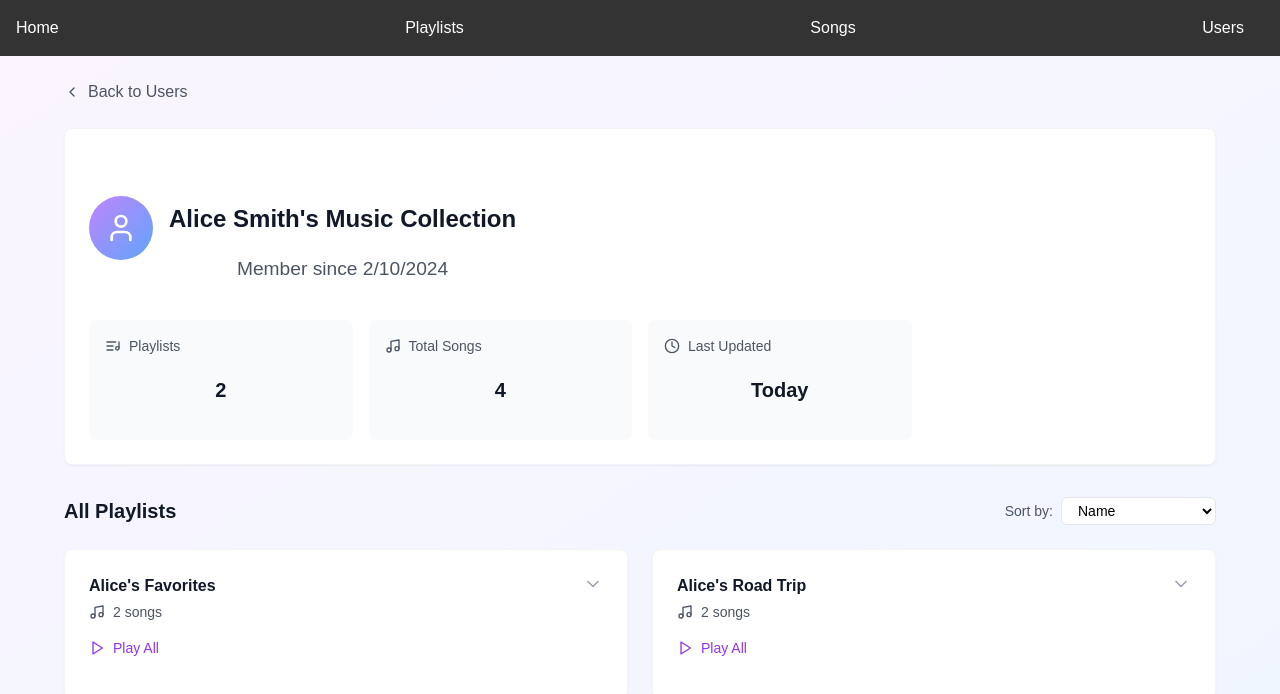
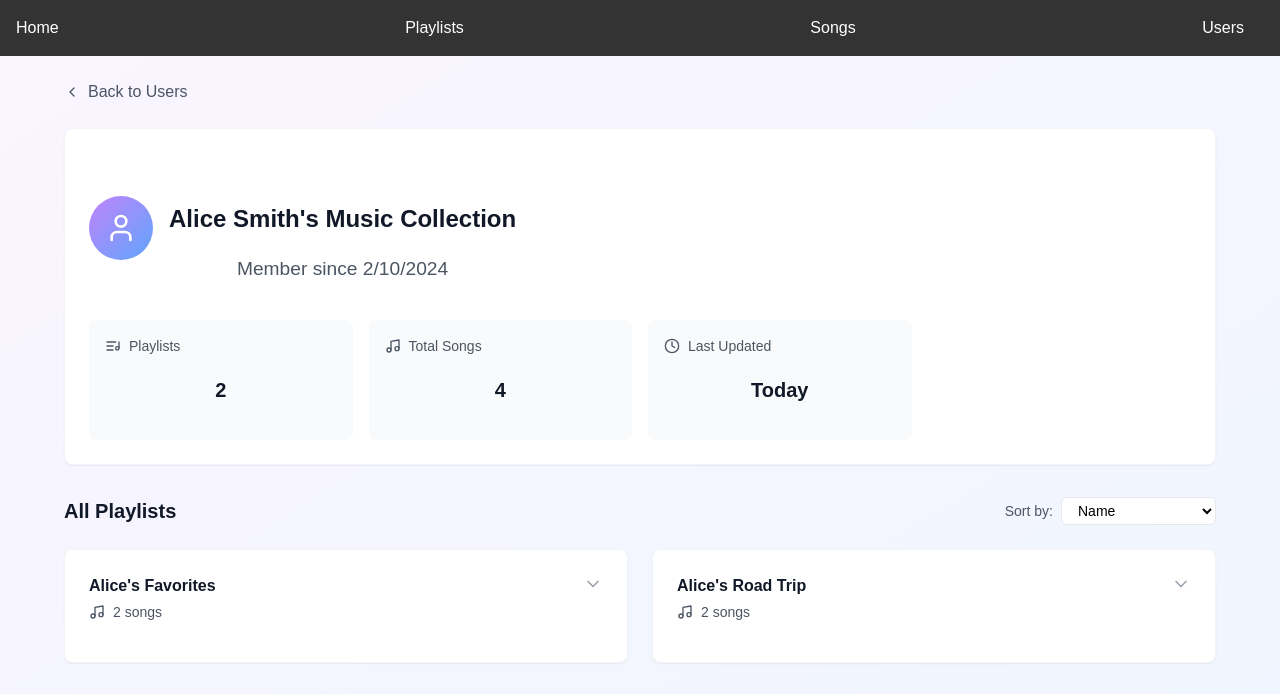
Before and after one commit to mlaurent83/spotify-playlist-app, a React (Create React App) app: page /#/users/1/playlists in a window 1280 px wide. Shown: the top 694 px of the page. Built offline with nearby package versions, Linux system fonts and the light colour scheme; the HTML template or start-up script is replaced by a standard one.

Commit message:
removed play button

```diff
--- a/src/components/UserPlaylists.js
+++ b/src/components/UserPlaylists.js
@@ -131,12 +131,6 @@ export default function UserPlaylists() {
                     </button>
                   </div>
 
-                  {/* Play Button */}
-                  <button className="flex items-center gap-2 text-purple-600 hover:text-purple-700 mb-4">
-                    <Play className="w-4 h-4" />
-                    <span className="text-sm font-medium">Play All</span>
-                  </button>
-
                   {/* Expanded Song List */}
                   {expandedPlaylist === index && (
                     <div className="border-t border-gray-100 mt-4 pt-4">
```
